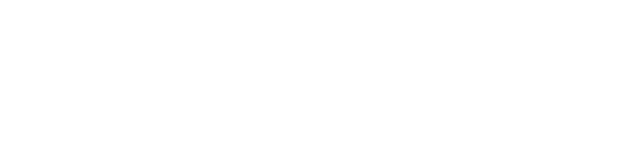
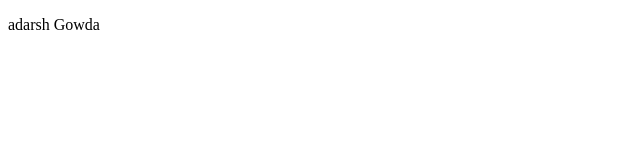
Before and after one commit to learngit13/helloworld, a plain HTML site: page about.html in a window 1280 px wide. Shown: the whole page, without its empty margins (0-640 px from the left). Drawn offline with Linux system fonts and the light colour scheme.

Commit message:
about us change  commit

```diff
--- a/about.html
+++ b/about.html
@@ -4,6 +4,6 @@
 	<title>Test</title>
 </head>
 <body>
-
+<p>adarsh Gowda</p>
 </body>
 </html>
```
